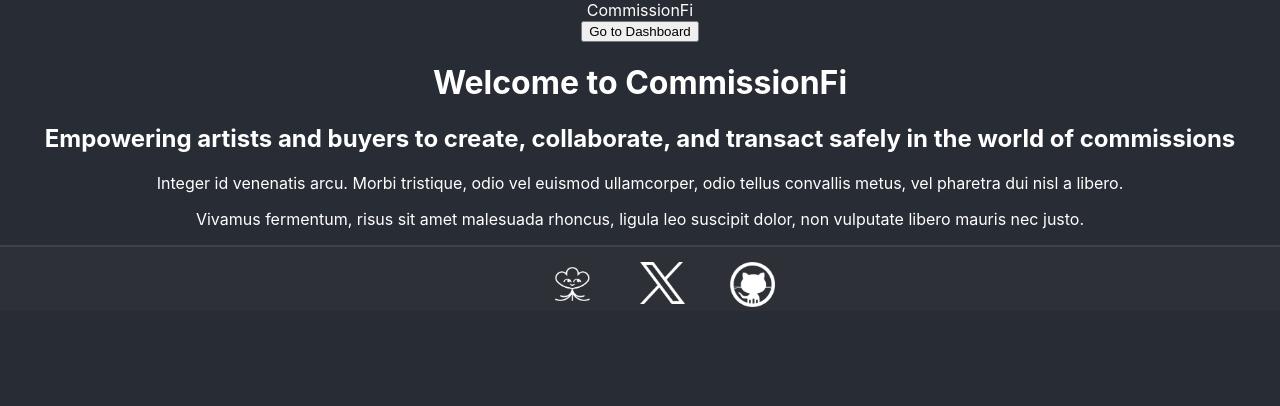
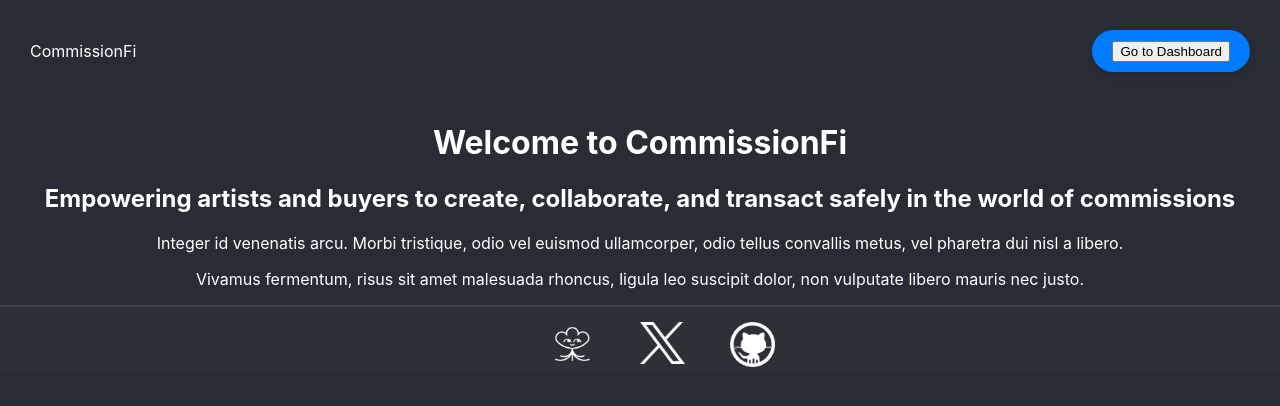
Before and after one commit to CommissionFi/hackaton, a React (Create React App) app: page / in a window 1280 px wide. Shown: the top 406 px of the page. Built offline with nearby package versions, Linux system fonts and the light colour scheme.

Commit message:
Button Css implemented

```diff
--- a/src/App.css
+++ b/src/App.css
@@ -34,6 +34,30 @@ body {
   height: auto;
   width: 45px;
 }
+.AppHeader {
+  display: flex;
+  justify-content: space-between;
+  align-items: center;
+  padding: 30px;
+}
+.Logo{
+
+}
+.dashboardButton {
+  display: inline-block;
+  padding: 10px 20px;
+  border: none;
+  border-radius: 25px;
+  background-color: #007bff;
+  color: #fff;
+  font-size: 16px;
+  cursor: pointer;
+  transition: background-color 0.3s ease;
+  box-shadow: 0px 4px 6px rgba(0, 0, 0, 0.1);
+}
+.dashboardButton:hover {
+  background-color: #0056b3;
+}
 @keyframes App-logo-spin {
   from {
     transform: rotate(0deg);
--- a/src/App.tsx
+++ b/src/App.tsx
@@ -9,10 +9,8 @@ function App() {
 
   return (
     <div className="App">
-      <header className="App-header">
-        <div className="Logo">
-          CommissionFi
-        </div>
+      <header className="AppHeader">
+        <div className="Logo">CommissionFi</div>
         <div className="dashboardButton">
           <button onClick={redirectToDashboard} className="dashboard-button">
             Go to Dashboard
```
